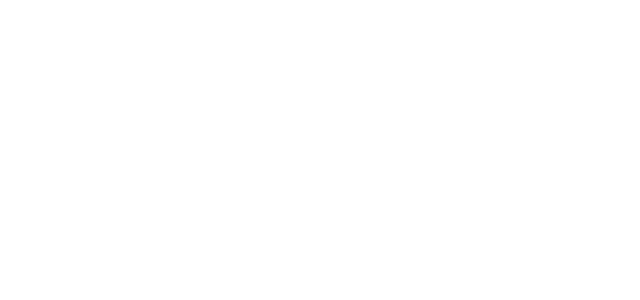
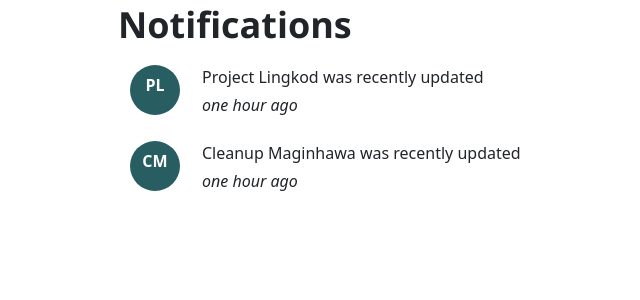
Before and after one commit to Aether-IHM-2021/main-ui, a React (Create React App) app: page /notifications in a window 1280 px wide. Shown: the top 300 px of the page, without its empty margins (306-946 px from the left). Built offline with nearby package versions, Linux system fonts and the light colour scheme.

Commit message:
notifications in

```diff
--- a/src/App.js
+++ b/src/App.js
@@ -9,6 +9,7 @@
 import UserType from "./UserType";
 import CreateTopic from "./CreateTopic";
 import Main from "./Main";
+import Notifications from "./Notifications";
 import "bootstrap/dist/css/bootstrap.min.css";
 
 function App() {
@@ -45,6 +46,18 @@
             {" "}
             <CreateTopic />{" "}
           </Route>
+          <Route exact path="/verification">
+            {" "}
+            <Verification />{" "}
+          </Route>
+          <Route exact path="/verify2">
+            {" "}
+            <Verify2 />{" "}
+          </Route>
+          <Route exact path="/notifications">
+            {" "}
+            <Notifications />{" "}
+          </Route>
           <Route exact path="/scratch">
             {" "}
             <Scratch />{" "}
--- /dev/null
+++ b/src/Notification.js
@@ -0,0 +1,47 @@
+import React from "react";
+import { useFormik } from "formik";
+import * as Yup from "yup";
+import {Container, Button, Stack, Col, Row} from "react-bootstrap";
+import 'bootstrap/dist/css/bootstrap.min.css';
+import Text from "./components/atoms/Text/index.jsx";
+import { useParams } from "react-router";
+import axios from "axios";
+
+const Notification = (values) => {
+    const {title} = values;
+    console.log(title);
+    // this searches for every first letter of a word
+    const matches = title.match(/\b(\w)/g);
+    console.log(matches);
+    const initials = matches.toString().replace(',','');
+    return (
+        <Container>
+            <Row>
+                <Container as={Col} xs={{span: 2}} className="text-center">
+                    <Container className="text-center m-0 p-2"
+                    style={
+                        {backgroundColor: "#285e61",
+                        color:"white",
+                        height:"50px",
+                        width:"50px",
+                        borderRadius:"50%"}}
+                    >
+                    <strong>{initials}</strong>
+                    </Container>
+                </Container>
+                <Container as={Col} xs={{span: 10}}>
+                    <Stack gap={1}>
+                    <Container className="m-0 p-0">
+                        {title} was recently updated
+                    </Container>
+                    <Container className="m-0 p-0">
+                        <em> one hour ago </em>
+                    </Container>
+                    </Stack>
+                </Container>
+            </Row>
+        </Container>
+    );
+};
+
+export default Notification;
--- /dev/null
+++ b/src/Notifications.js
@@ -0,0 +1,25 @@
+import React from "react";
+import { useFormik } from "formik";
+import * as Yup from "yup";
+import {Container, Button, Col, Row, Stack} from "react-bootstrap";
+import 'bootstrap/dist/css/bootstrap.min.css';
+import Text from "./components/atoms/Text/index.jsx";
+import Notification from "./Notification";
+import { useParams } from "react-router";
+import axios from "axios";
+
+const Notifications = () => {
+
+    return (
+        <Container>
+            <Text variant="h2">Notifications</Text>
+            <Stack gap={4}>
+            <Notification title={"Project Lingkod"} />
+            <Notification title={"Cleanup Maginhawa"} />
+            </Stack>
+
+        </Container>
+    );
+};
+
+export default Notifications;
```
